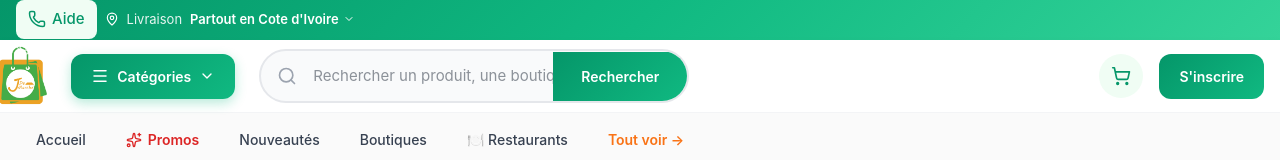
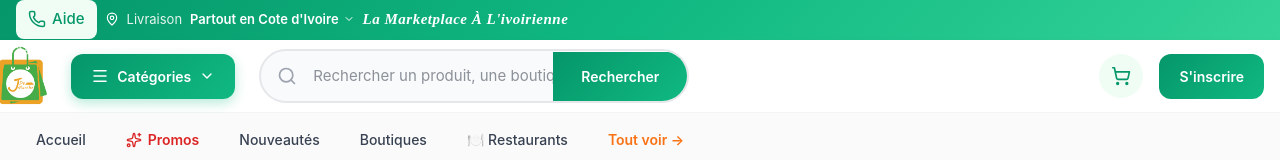
Before and after one commit to hermane225/jour-marche, a React (Vite) app: page / in a window 1280 px wide. Shown: the top 160 px of the page. Built offline with nearby package versions, Linux system fonts and the light colour scheme.

Commit message:
add info header

```diff
--- a/src/components/layout/Header/Header.tsx
+++ b/src/components/layout/Header/Header.tsx
@@ -57,7 +57,7 @@ export function Header() {
               <span style={{ fontWeight: 600, display: 'flex', alignItems: 'center', gap: '4px' }}>
                 Partout en Cote d'Ivoire
                 <ChevronDown size={12} />
-              </span>
+              </span> <p style={{ fontWeight: 'bold', fontSize: '15px', fontStyle: 'italic', fontFamily: 'serif', textTransform: 'capitalize', letterSpacing: '0.5px' }}>La marketplace à l'ivoirienne</p>
             </div>
             <div className="header-top-right" style={{ alignItems: 'center', gap: '24px' }}>
               <Link to="/aide" style={{ color: 'white', textDecoration: 'none', display: 'flex', alignItems: 'center', gap: '6px', opacity: 0.9 }}>
```
